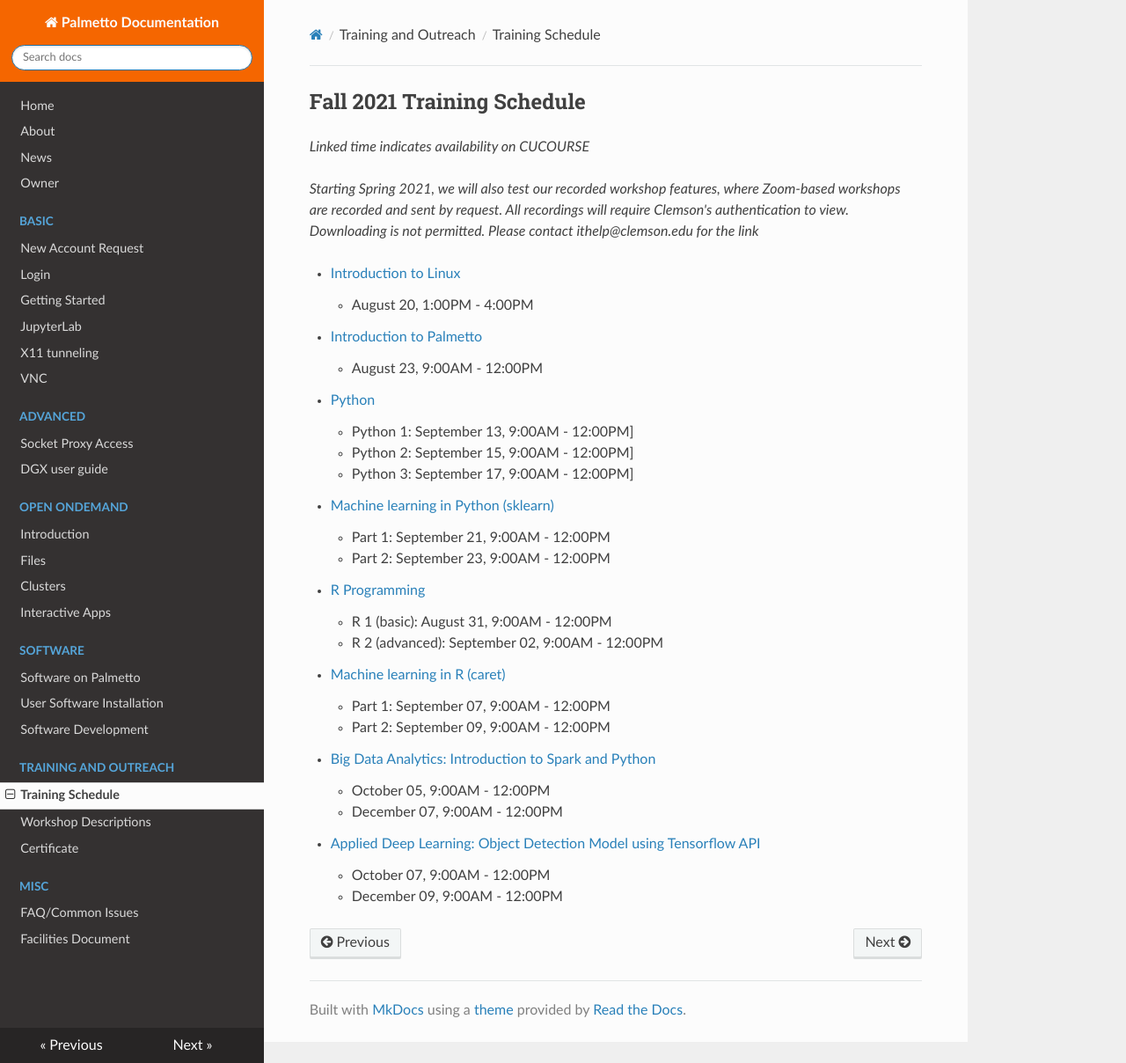
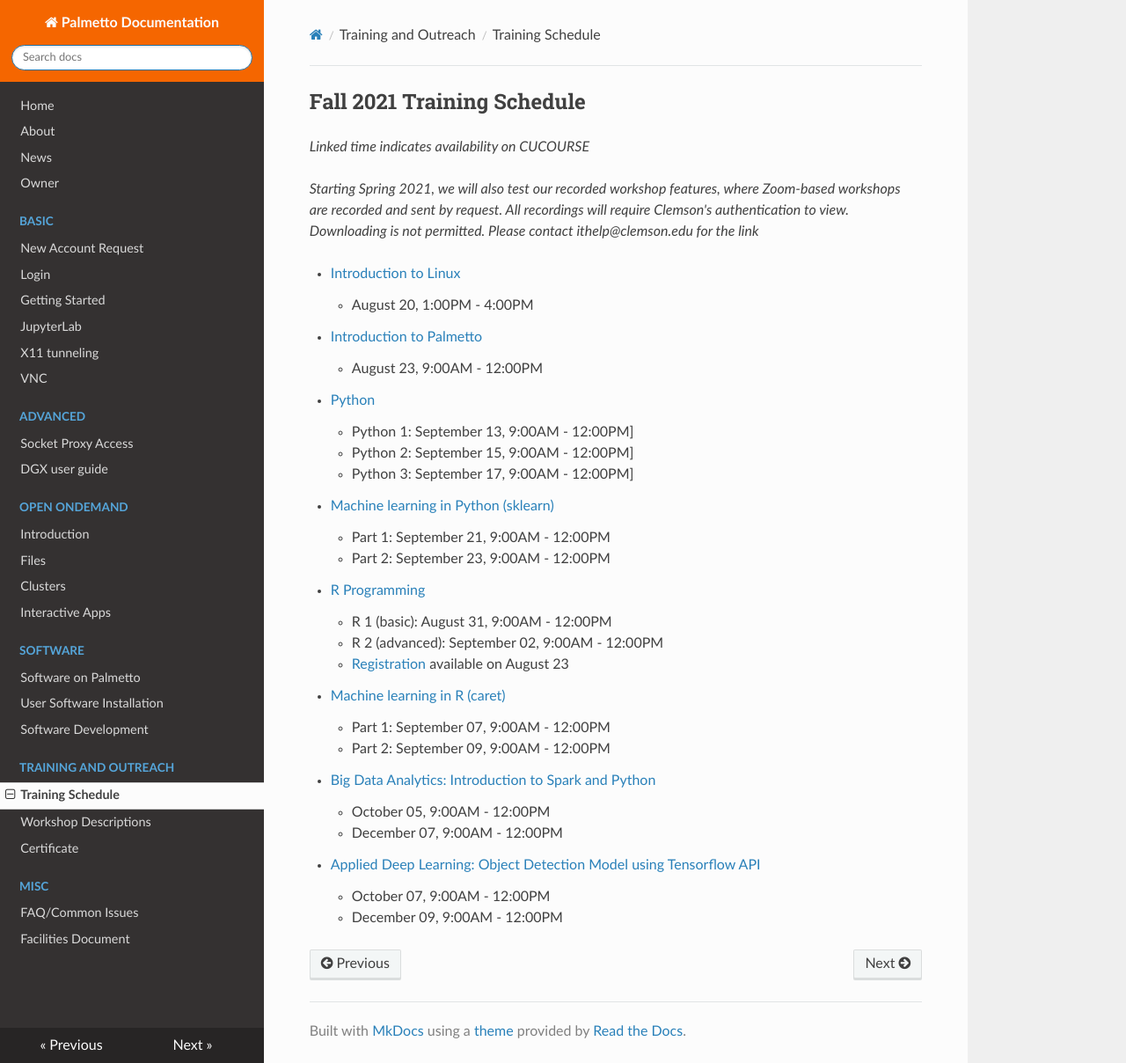
Before and after one commit to clemsonciti/palmetto-documentation, an MkDocs documentation site: the page built from docs/training/schedule.md, in a window 1280 px wide and 1208 px high. Shown: the whole window at 88% size. Built offline with MkDocs 1.6.1, drawn with Linux system fonts in a browser that asks for light colours; nearby versions of some CDN libraries.

Commit message:
Update schedule.md

```diff
--- a/docs/training/schedule.md
+++ b/docs/training/schedule.md
@@ -28,7 +28,7 @@ require Clemson's authentication to view. Downloading is not permitted. Please c
 - [R Programming](workshop.md#introduction-to-data-science-using-r)
     - R 1 (basic): August 31, 9:00AM - 12:00PM
     - R 2 (advanced): September 02, 9:00AM - 12:00PM
-
+    - [Registration](https://docs.google.com/forms/d/1Mr2h_a7Xyfc8rT9BryvlAxzmCaZakQKQUM8r9uXDrAI/edit) available on August 23
 
 - [Machine learning in R (caret)](workshop.md#machine-learning-in-r)
     - Part 1: September 07, 9:00AM - 12:00PM
```
